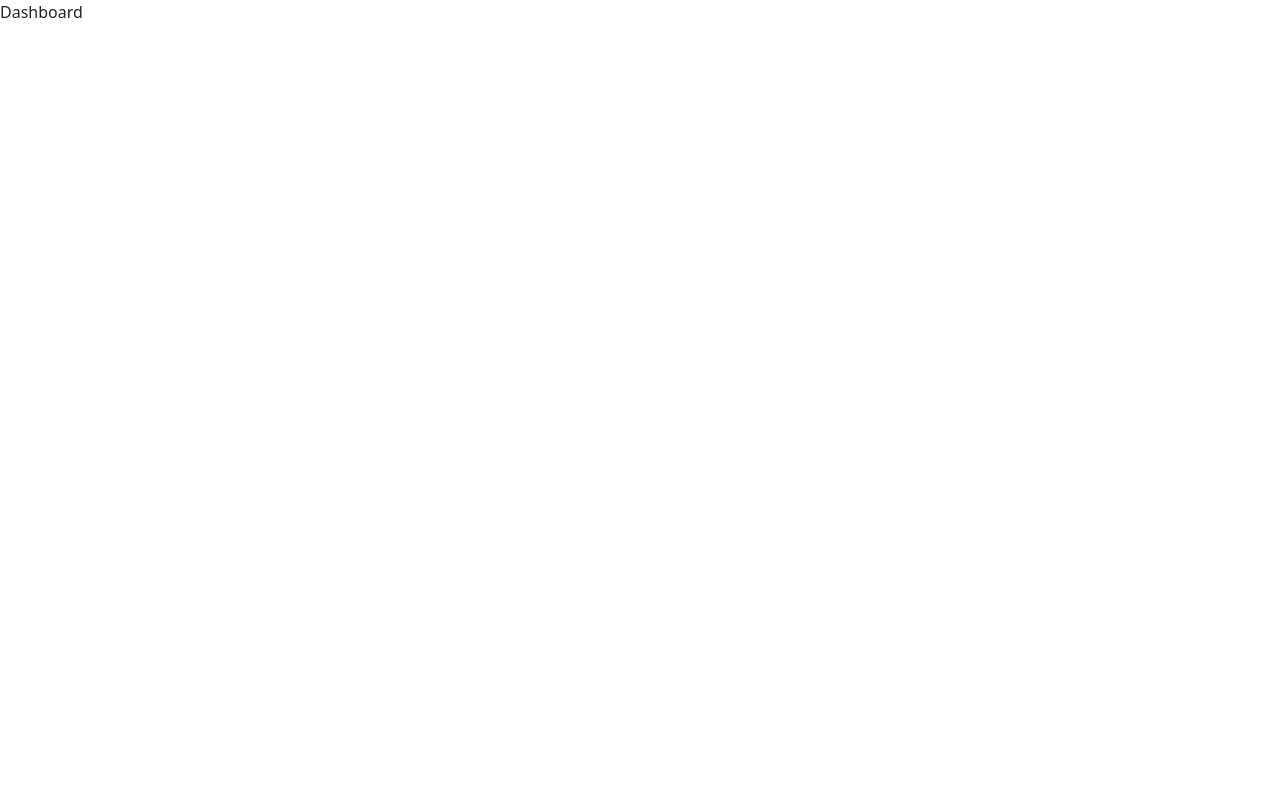
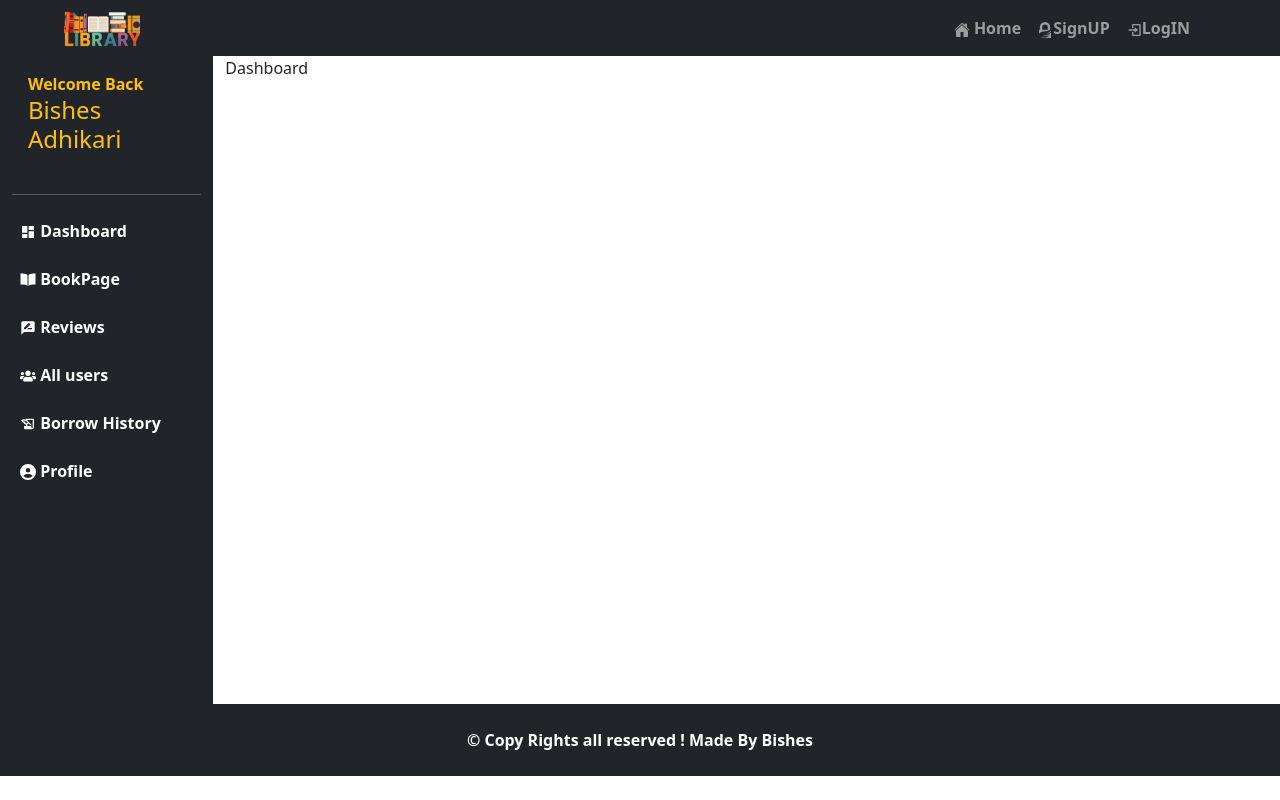
Before and after one commit to Bishes7/Frontend-library-management-system, a React app: page /user in a window 1280 px wide. Built offline with nearby package versions, Linux system fonts and the light colour scheme; the HTML template or start-up script is replaced by a standard one.

Commit message:
all pages made working

```diff
--- a/src/components/layout/DefaultLayout.jsx
+++ b/src/components/layout/DefaultLayout .jsx
@@ -3,7 +3,7 @@ import { Header } from "./Header";
 import Footer from "./Footer";
 import { Outlet } from "react-router-dom";
 
-const DefaultLayout = () => {
+export const DefaultLayout = () => {
   return (
     <div>
       {/* NavBAR */}
@@ -19,5 +19,3 @@ const DefaultLayout = () => {
     </div>
   );
 };
-
-export default DefaultLayout;
--- /dev/null
+++ b/src/components/layout/SideBar.jsx
@@ -0,0 +1,44 @@
+import Stack from "react-bootstrap/Stack";
+import { Link } from "react-router-dom";
+import { MdDashboard } from "react-icons/md";
+import { IoBookSharp } from "react-icons/io5";
+import { FaUsers } from "react-icons/fa";
+import { MdOutlineHistoryEdu } from "react-icons/md";
+import { FaCircleUser } from "react-icons/fa6";
+import { MdRateReview } from "react-icons/md";
+export const SideBar = () => {
+  return (
+    <Stack gap={2}>
+      <div className="p-2">
+        <Link className="nav-link" to="/user">
+          <MdDashboard /> Dashboard
+        </Link>
+      </div>
+      <div className="p-2">
+        <Link className="nav-link" to="/user/books">
+          <IoBookSharp /> BookPage
+        </Link>
+      </div>
+      <div className="p-2">
+        <Link className="nav-link" to="/user/reviews">
+          <MdRateReview /> Reviews
+        </Link>
+      </div>
+      <div className="p-2">
+        <Link className="nav-link" to="/user/all">
+          <FaUsers /> All users
+        </Link>
+      </div>
+      <div className="p-2">
+        <Link className="nav-link" to="/user/borrow">
+          <MdOutlineHistoryEdu /> Borrow History
+        </Link>
+      </div>
+      <div className="p-2">
+        <Link className="nav-link" to="/user/profile">
+          <FaCircleUser /> Profile
+        </Link>
+      </div>
+    </Stack>
+  );
+};
--- /dev/null
+++ b/src/components/layout/UserLayout.jsx
@@ -0,0 +1,37 @@
+import React from "react";
+import { Header } from "./Header";
+import Footer from "./Footer";
+import { Outlet } from "react-router-dom";
+import { Col, Container, Row } from "react-bootstrap";
+import { SideBar } from "./SideBar";
+
+export const UserLayout = () => {
+  return (
+    <div>
+      {/* NavBAR */}
+      <Header />
+
+      <Container fluid>
+        <Row>
+          <Col md={3} xl={2} className="bg-dark text-white fw-bold">
+            <div className="p-3 text-warning">
+              <div>Welcome Back</div>
+              <h4>Bishes Adhikari</h4>
+            </div>
+            <hr />
+            <SideBar />
+          </Col>
+          <Col md={9} xl={10}>
+            {/* Main Page */}
+            <main className="main">
+              <Outlet />
+            </main>
+          </Col>
+        </Row>
+      </Container>
+
+      {/* Footer */}
+      <Footer />
+    </div>
+  );
+};
--- /dev/null
+++ b/src/pages/books/Books.jsx
@@ -0,0 +1,7 @@
+import React from "react";
+
+const Books = () => {
+  return <div>Books</div>;
+};
+
+export default Books;
--- /dev/null
+++ b/src/pages/borrow/Borrow.jsx
@@ -0,0 +1,7 @@
+import React from "react";
+
+const Borrow = () => {
+  return <div>Borrow</div>;
+};
+
+export default Borrow;
--- /dev/null
+++ b/src/pages/users/Profile.jsx
@@ -0,0 +1,7 @@
+import React from "react";
+
+const Profile = () => {
+  return <div>Profile</div>;
+};
+
+export default Profile;
--- a/src/routes/AppRoutes.jsx
+++ b/src/routes/AppRoutes.jsx
@@ -7,8 +7,17 @@ import {
   SignUpPage,
   LogInPage,
   ForgotPasswordPage,
+  Books,
+  EditBookPage,
+  NewBookPage,
+  UserPage,
+  ReviewPage,
+  BookLandingPage,
+  Profile,
+  Borrow,
 } from "../pages";
-import DefaultLayout from "../components/layout/DefaultLayout";
+import { DefaultLayout } from "../components/layout/DefaultLayout ";
+import { UserLayout } from "../components/layout/UserLayout";
 
 const AppRoutes = () => {
   return (
@@ -22,7 +31,18 @@ const AppRoutes = () => {
       </Route>
 
       {/* PRIVATE PAGES  */}
-      <Route path="/user" element={<Dashboard />} />
+
+      <Route path="/user" element={<UserLayout />}>
+        <Route index element={<Dashboard />} />
+        <Route path="books" element={<Books />} />
+        <Route path="new-book" element={<NewBookPage />} />
+        <Route path="edit-book" element={<EditBookPage />} />
+        <Route path="book-landing" element={<BookLandingPage />} />
+        <Route path="reviews" element={<ReviewPage />} />
+        <Route path="all" element={<UserPage />} />
+        <Route path="borrow" element={<Borrow />} />
+        <Route path="profile" element={<Profile />} />
+      </Route>
     </Routes>
   );
 };
```
Also changed, not shown: src/pages/index.js (+7 -0 lines).
